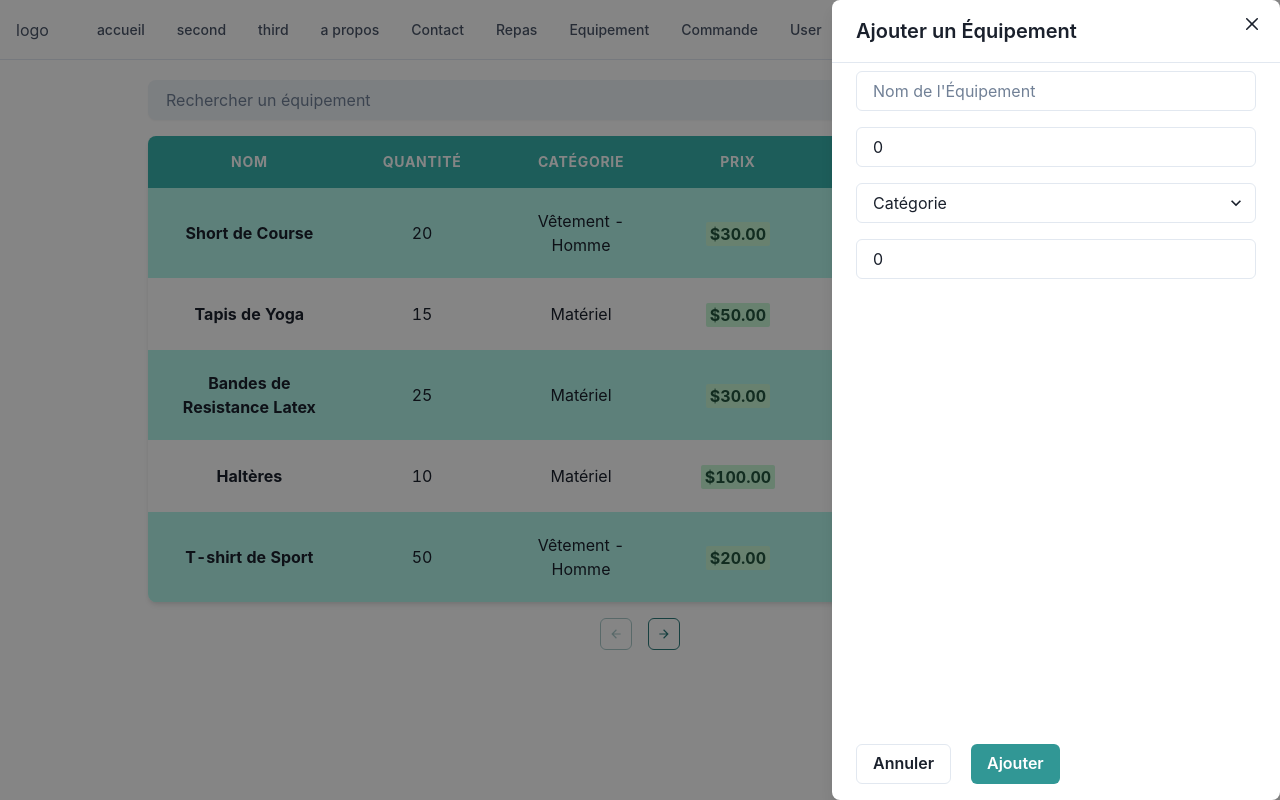
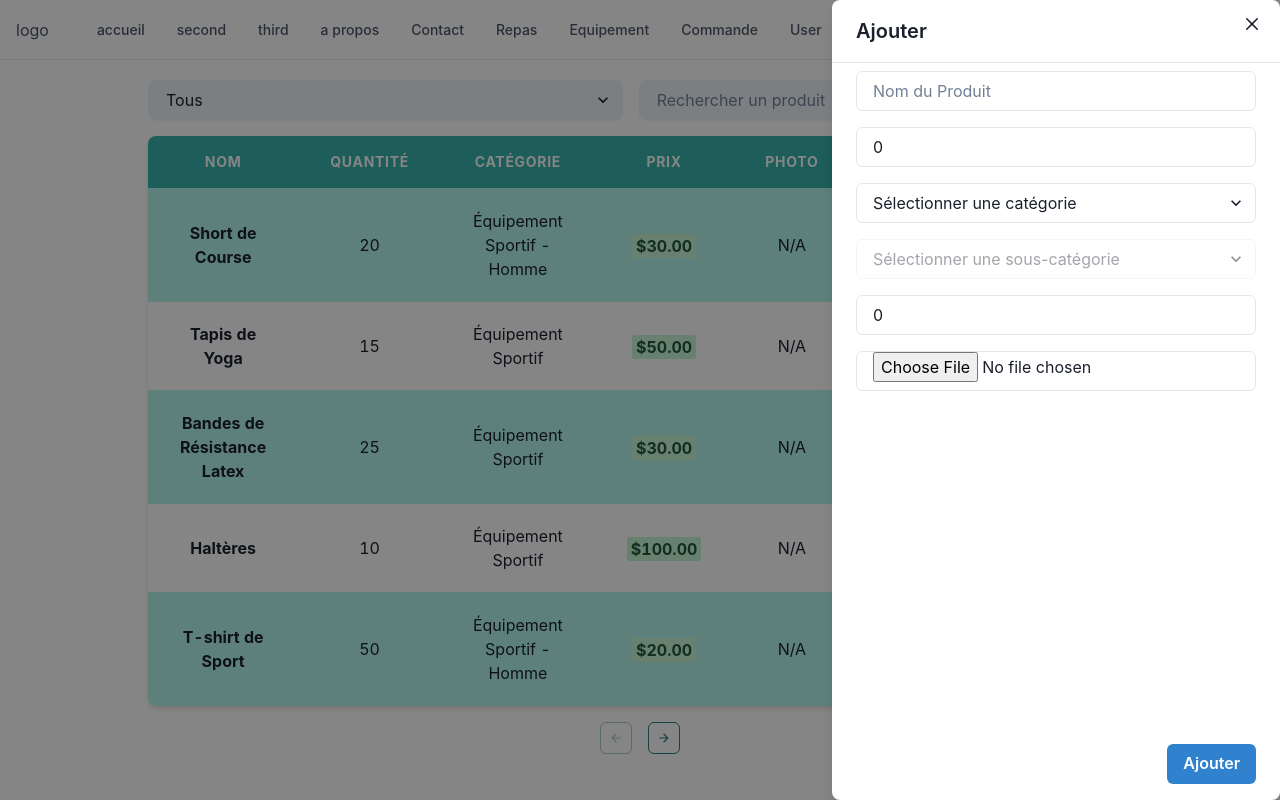
Before and after one commit to KabsiMontassar/mood-food, a React (Vite) app: page /Equipement in a window 1280 px wide. Both pictures are taken after a click on the button 1216 px from the left and 736 px from the top of the page. Built offline with nearby package versions, Linux system fonts and the light colour scheme.

Commit message:
Update Equipement.jsx

```diff
--- a/src/Pages/Equipement.jsx
+++ b/src/Pages/Equipement.jsx
@@ -3,29 +3,42 @@ import {
   Box, Input, Table, Thead, Tbody, Tr, Th, Td, IconButton,
   Drawer, DrawerBody, DrawerFooter, DrawerHeader, DrawerOverlay,
   DrawerContent, DrawerCloseButton, useDisclosure, VStack, Badge, HStack,
-  Select, Button
+  Select, Button, Image
 } from '@chakra-ui/react';
 import { AddIcon, EditIcon, DeleteIcon, ArrowForwardIcon, ArrowBackIcon } from '@chakra-ui/icons';
 
-const GestionEquipement = () => {
-  const initialEquipements = [
-    { nom: 'Short de Course', quantite: 20, categorie: 'Vêtement', prix: 30, sousCategorie: 'Homme' },
-    { nom: 'Tapis de Yoga', quantite: 15, categorie: 'Matériel', prix: 50, sousCategorie: '' },
-    { nom: 'Bandes de Resistance Latex', quantite: 25, categorie: 'Matériel', prix: 30, sousCategorie: '' },
-    { nom: 'Haltères', quantite: 10, categorie: 'Matériel', prix: 100, sousCategorie: '' },
-    { nom: 'T-shirt de Sport', quantite: 50, categorie: 'Vêtement', prix: 20, sousCategorie: 'Homme' },
-    { nom: 'Rameur', quantite: 5, categorie: 'Matériel', prix: 300, sousCategorie: '' },
-    { nom: 'Legging de Yoga', quantite: 35, categorie: 'Vêtement', prix: 40, sousCategorie: 'Femme' },
-    { nom: 'Ceinture de sudation', quantite: 20, categorie: 'Matériel', prix: 25, sousCategorie: '' },
-    { nom: 'Chaussures de Running', quantite: 18, categorie: 'Vêtement', prix: 60, sousCategorie: 'Homme' },
-    { nom: 'Kettlebell', quantite: 8, categorie: 'Matériel', prix: 80, sousCategorie: '' }
-  ];
+const GestionProduit = () => {
+  const initialProduits = [
+    { nom: 'Short de Course', quantite: 20, categorie: 'Équipement Sportif', prix: 30, sousCategorie: 'Homme', populaire: true },
+    { nom: 'Tapis de Yoga', quantite: 15, categorie: 'Équipement Sportif', prix: 50, sousCategorie: '', populaire: false },
+    { nom: 'Bandes de Résistance Latex', quantite: 25, categorie: 'Équipement Sportif', prix: 30, sousCategorie: '', populaire: true },
+    { nom: 'Haltères', quantite: 10, categorie: 'Équipement Sportif', prix: 100, sousCategorie: '', populaire: false },
+    { nom: 'T-shirt de Sport', quantite: 50, categorie: 'Équipement Sportif', prix: 20, sousCategorie: 'Homme', populaire: false },
+    { nom: 'Rameur', quantite: 5, categorie: 'Équipement Sportif', prix: 300, sousCategorie: '', populaire: true },
+    { nom: 'Legging de Yoga', quantite: 35, categorie: 'Équipement Sportif', prix: 40, sousCategorie: 'Femme', populaire: true },
+    { nom: 'Ceinture de sudation', quantite: 20, categorie: 'Équipement Sportif', prix: 25, sousCategorie: '', populaire: false },
+    { nom: 'Chaussures de Running', quantite: 18, categorie: 'Équipement Sportif', prix: 60, sousCategorie: 'Homme', populaire: true },
+    { nom: 'Kettlebell', quantite: 8, categorie: 'Équipement Sportif', prix: 80, sousCategorie: '', populaire: false },
+    { nom: 'Whey Protein', quantite: 30, categorie: 'Compléments', prix: 60, sousCategorie: '', populaire: true },
+    { nom: 'BCAA', quantite: 20, categorie: 'Compléments', prix: 40, sousCategorie: '', populaire: false },
+    { nom: 'Omega 3', quantite: 25, categorie: 'Compléments', prix: 35, sousCategorie: '', populaire: true },
+    { nom: 'Vitamines C', quantite: 40, categorie: 'Compléments', prix: 15, sousCategorie: '', populaire: false },
+    { nom: 'Gainer', quantite: 15, categorie: 'Compléments', prix: 80, sousCategorie: '', populaire: true },
+    { nom: 'Barres protéinées', quantite: 50, categorie: 'Produits Diététique', prix: 5, sousCategorie: '', populaire: true },
+    { nom: 'Boisson Énergétique', quantite: 60, categorie: 'Produits Diététique', prix: 3, sousCategorie: '', populaire: false },
+    { nom: 'Shaker', quantite: 35, categorie: 'Produits Diététique', prix: 10, sousCategorie: '', populaire: false },
+    { nom: 'Lait d\'Amandes', quantite: 25, categorie: 'Produits Diététique', prix: 8, sousCategorie: '', populaire: false },
+    { nom: 'Flocons d\'Avoine', quantite: 45, categorie: 'Produits Diététique', prix: 12, sousCategorie: '', populaire: true },]
 
-  const [equipements, setEquipements] = useState(initialEquipements);
+  const [produits, setProduits] = useState(initialProduits);
   const [recherche, setRecherche] = useState('');
-  const [nouvelEquipement, setNouvelEquipement] = useState({ nom: '', quantite: 0, categorie: '', prix: 0, sousCategorie: '' });
-  const [categories] = useState(['Vêtement', 'Matériel']);
-  const [sousCategories] = useState({ Vêtement: ['Homme', 'Femme'] });
+  const [nouveauProduit, setNouveauProduit] = useState({ nom: '', quantite: 0, categorie: '', sousCategorie: '', prix: 0, populaire: false, photo: null });
+  const [categories] = useState({
+    'Équipement Sportif': ['Vêtements', 'Matériel'],
+    'Compléments': ['Protéines', 'Vitamines'],
+    'Produits Diététique': ['Snacks', 'Boissons']
+  });
+  const [categorieFiltre, setCategorieFiltre] = useState('Tous');
   const [editingIndex, setEditingIndex] = useState(null);
   const { isOpen, onOpen, onClose } = useDisclosure();
   const btnRef = React.useRef();
@@ -33,57 +46,52 @@ const GestionEquipement = () => {
   const [currentPage, setCurrentPage] = useState(0);
   const itemsPerPage = 5;
 
+  const handleFileUpload = (e) => {
+    const file = e.target.files[0];
+    const reader = new FileReader();
+    reader.onloadend = () => {
+      setNouveauProduit({ ...nouveauProduit, photo: reader.result });
+    };
+    if (file) {
+      reader.readAsDataURL(file);
+    }
+  };
+
   const openDrawerForEdit = (index) => {
-    setNouvelEquipement(equipements[index]);
+    setNouveauProduit(produits[index]);
     setEditingIndex(index);
     onOpen();
   };
 
-  const ajouterEquipement = () => {
+  const ajouterProduit = () => {
     if (editingIndex !== null) {
-      const equipementsMisAJour = equipements.map((e, i) => (i === editingIndex ? nouvelEquipement : e));
-      setEquipements(equipementsMisAJour);
+      const produitsMisAJour = produits.map((p, i) => (i === editingIndex ? nouveauProduit : p));
+      setProduits(produitsMisAJour);
       setEditingIndex(null);
     } else {
-      setEquipements([...equipements, nouvelEquipement]);
+      setProduits([...produits, nouveauProduit]);
     }
-    setNouvelEquipement({ nom: '', quantite: 0, categorie: '', prix: 0, sousCategorie: '' });
+    setNouveauProduit({ nom: '', quantite: 0, categorie: '', sousCategorie: '', prix: 0, populaire: false, photo: null });
     onClose();
   };
 
-  const mettreAJourEquipement = (index) => {
-    openDrawerForEdit(index);
+  const supprimerProduit = (index) => {
+    const produitsMisAJour = produits.filter((_, i) => i !== index);
+    setProduits(produitsMisAJour);
   };
 
-  const supprimerEquipement = (index) => {
-    const equipementsMisAJour = equipements.filter((_, i) => i !== index);
-    setEquipements(equipementsMisAJour);
-  };
-
-  const handleCategoryChange = (e) => {
-    const categorie = e.target.value;
-    setNouvelEquipement(prev => ({
-      ...prev,
-      categorie,
-      sousCategorie: categorie === 'Vêtement' ? prev.sousCategorie : ''
-    }));
-  };
-
-  const handleSousCategorieChange = (e) => {
-    setNouvelEquipement(prev => ({ ...prev, sousCategorie: e.target.value }));
-  };
-
-  const equipementsFiltres = equipements.filter((equipement) =>
-    equipement.nom.toLowerCase().includes(recherche.toLowerCase())
+  const produitsFiltres = produits.filter((produit) =>
+    (categorieFiltre === 'Tous' || produit.categorie === categorieFiltre) &&
+    produit.nom.toLowerCase().includes(recherche.toLowerCase())
   );
 
-  const paginatedEquipements = equipementsFiltres.slice(
+  const paginatedProduits = produitsFiltres.slice(
     currentPage * itemsPerPage,
     (currentPage + 1) * itemsPerPage
   );
 
   const handleNextPage = () => {
-    if ((currentPage + 1) * itemsPerPage < equipementsFiltres.length) {
+    if ((currentPage + 1) * itemsPerPage < produitsFiltres.length) {
       setCurrentPage(currentPage + 1);
     }
   };
@@ -94,25 +102,35 @@ const GestionEquipement = () => {
     }
   };
 
-  const handleNextEquipement = () => {
-    const nextIndex = editingIndex + 1;
-    if (nextIndex < equipements.length) {
-      openDrawerForEdit(nextIndex);
-    }
-  };
-
   return (
     <Box p={5} maxW="container.lg" mx="auto">
+      {/* Filter and Search in the same row */}
+      <HStack spacing={4} mb={4}>
+        <Select
+          placeholder="Filtrer par catégorie"
+          value={categorieFiltre}
+          onChange={(e) => setCategorieFiltre(e.target.value)}
+          variant="filled"
+          borderRadius="lg"
+          shadow="sm"
+        >
+          <option value="Tous">Tous</option>
+          {Object.keys(categories).map((categorie) => (
+            <option key={categorie} value={categorie}>{categorie}</option>
+          ))}
+        </Select>
+
         <Input
-        placeholder="Rechercher un équipement"
+          placeholder="Rechercher un produit"
           value={recherche}
           onChange={(e) => setRecherche(e.target.value)}
-        mb={4}
           variant="filled"
           borderRadius="lg"
           shadow="sm"
         />
+      </HStack>
 
+      {/* Product table */}
       <Table variant="striped" colorScheme="teal" size="lg" shadow="md" borderRadius="lg" overflow="hidden">
         <Thead bg="teal.400">
           <Tr>
@@ -120,28 +138,29 @@ const GestionEquipement = () => {
             <Th color="white" textAlign="center">Quantité</Th>
             <Th color="white" textAlign="center">Catégorie</Th>
             <Th color="white" textAlign="center">Prix</Th>
+            <Th color="white" textAlign="center">Photo</Th>
             <Th color="white" textAlign="center">Actions</Th>
           </Tr>
         </Thead>
         <Tbody>
-          {paginatedEquipements.map((equipement, index) => (
-            <Tr key={index} _hover={{ bg: "teal.50" }}>
-              <Td textAlign="center" fontWeight="bold">{equipement.nom}</Td>
-              <Td textAlign="center">{equipement.quantite}</Td>
+          {paginatedProduits.map((produit, index) => (
+            <Tr key={index} bg={produit.populaire ? 'yellow.100' : 'white'}>
+              <Td textAlign="center" fontWeight="bold">{produit.nom}</Td>
+              <Td textAlign="center">{produit.quantite}</Td>
+              <Td textAlign="center">{`${produit.categorie} ${produit.sousCategorie ? `- ${produit.sousCategorie}` : ''}`}</Td>
               <Td textAlign="center">
-                {equipement.categorie}
-                {equipement.sousCategorie && ` - ${equipement.sousCategorie}`}
+                <Badge colorScheme="green" fontSize="1em">
+                  ${produit.prix.toFixed(2)}
+                </Badge>
               </Td>
               <Td textAlign="center">
-                <Badge colorScheme="green" fontSize="1em">
-                  ${equipement.prix.toFixed(2)}
-                </Badge>
+                {produit.photo ? <Image src={produit.photo} boxSize="50px" objectFit="cover" borderRadius="md" /> : 'N/A'}
               </Td>
               <Td textAlign="center">
                 <HStack spacing={2} justifyContent="center">
                   <Button
                     leftIcon={<EditIcon />}
-                    onClick={() => mettreAJourEquipement(index)}
+                    onClick={() => openDrawerForEdit(index)}
                     colorScheme="blue"
                     variant="outline"
                     size="sm"
@@ -150,7 +169,7 @@ const GestionEquipement = () => {
                   </Button>
                   <Button
                     leftIcon={<DeleteIcon />}
-                    onClick={() => supprimerEquipement(index)}
+                    onClick={() => supprimerProduit(index)}
                     colorScheme="red"
                     variant="outline"
                     size="sm"
@@ -164,7 +183,7 @@ const GestionEquipement = () => {
         </Tbody>
       </Table>
 
-
+      {/* Pagination */}
       <HStack justifyContent="center" mt={4} spacing={4}>
         <IconButton
           onClick={handlePreviousPage}
@@ -182,16 +201,17 @@ const GestionEquipement = () => {
           variant="outline"
           aria-label="Page suivante"
           size="sm"
-          isDisabled={(currentPage + 1) * itemsPerPage >= equipementsFiltres.length}
+          isDisabled={(currentPage + 1) * itemsPerPage >= produitsFiltres.length}
         />
       </HStack>
 
+      {/* Add product button */}
       <IconButton
         ref={btnRef}
         icon={<AddIcon />}
         colorScheme="teal"
         onClick={() => {
-          setNouvelEquipement({ nom: '', quantite: 0, categorie: '', prix: 0, sousCategorie: '' });
+          setNouveauProduit({ nom: '', quantite: 0, categorie: '', sousCategorie: '', prix: 0, populaire: false, photo: null });
           setEditingIndex(null);
           onOpen();
         }}
@@ -202,9 +222,10 @@ const GestionEquipement = () => {
         position="fixed"
         bottom={10}
         right={10}
-        aria-label="Ajouter un équipement"
+        aria-label="Ajouter un produit"
       />
 
+      {/* Drawer for add/edit product */}
       <Drawer
         isOpen={isOpen}
         placement="right"
@@ -215,57 +236,73 @@ const GestionEquipement = () => {
         <DrawerContent borderRadius="lg" maxW="md">
           <DrawerCloseButton />
           <DrawerHeader borderBottomWidth="1px">
-            {editingIndex !== null ? 'Modifier l\'Équipement' : 'Ajouter un Équipement'}
+            {editingIndex !== null ? 'Modifier ' : 'Ajouter '}
           </DrawerHeader>
 
           <DrawerBody>
             <VStack spacing={4} align="stretch">
               <Input
-                placeholder="Nom de l'Équipement"
-                value={nouvelEquipement.nom}
-                onChange={(e) => setNouvelEquipement({ ...nouvelEquipement, nom: e.target.value })}
+                placeholder="Nom du Produit"
+                value={nouveauProduit.nom}
+                onChange={(e) => setNouveauProduit({ ...nouveauProduit, nom: e.target.value })}
               />
               <Input
                 placeholder="Quantité"
                 type="number"
-                value={nouvelEquipement.quantite}
-                onChange={(e) => setNouvelEquipement({ ...nouvelEquipement, quantite: parseInt(e.target.value, 10) })}
+                value={nouveauProduit.quantite}
+                onChange={(e) => setNouveauProduit({ ...nouveauProduit, quantite: parseInt(e.target.value, 10) })}
               />
-              <Select placeholder="Catégorie" value={nouvelEquipement.categorie} onChange={handleCategoryChange}>
-                {categories.map((categorie) => (
-                  <option key={categorie} value={categorie}>{categorie}</option>
+              <Select
+                placeholder="Sélectionner une catégorie"
+                value={nouveauProduit.categorie}
+                onChange={(e) => {
+                  const selectedCategorie = e.target.value;
+                  setNouveauProduit({
+                    ...nouveauProduit,
+                    categorie: selectedCategorie,
+                    sousCategorie: categories[selectedCategorie][0] || '',
+                  });
+                }}
+              >
+                {Object.keys(categories).map((categorie) => (
+                  <option key={categorie} value={categorie}>
+                    {categorie}
+                  </option>
                 ))}
               </Select>
-              {nouvelEquipement.categorie === 'Vêtement' && (
-                <Select placeholder="Sous-catégorie" value={nouvelEquipement.sousCategorie} onChange={handleSousCategorieChange}>
-                  {sousCategories[nouvelEquipement.categorie].map((sousCategorie) => (
-                    <option key={sousCategorie} value={sousCategorie}>{sousCategorie}</option>
+
+              <Select
+                placeholder="Sélectionner une sous-catégorie"
+                value={nouveauProduit.sousCategorie}
+                onChange={(e) => setNouveauProduit({ ...nouveauProduit, sousCategorie: e.target.value })}
+                isDisabled={!nouveauProduit.categorie}
+              >
+                {nouveauProduit.categorie &&
+                  categories[nouveauProduit.categorie].map((sousCategorie) => (
+                    <option key={sousCategorie} value={sousCategorie}>
+                      {sousCategorie}
+                    </option>
                   ))}
               </Select>
-              )}
+
               <Input
                 placeholder="Prix"
                 type="number"
-                value={nouvelEquipement.prix}
-                onChange={(e) => setNouvelEquipement({ ...nouvelEquipement, prix: parseFloat(e.target.value) })}
+                value={nouveauProduit.prix}
+                onChange={(e) => setNouveauProduit({ ...nouveauProduit, prix: parseFloat(e.target.value) })}
+              />
+              <Input
+                type="file"
+                accept="image/*"
+                onChange={handleFileUpload}
               />
             </VStack>
           </DrawerBody>
 
-          <DrawerFooter justifyContent="space-between">
-            <HStack>
-              <Button variant="outline" mr={3} onClick={onClose}>
-                Annuler
+          <DrawerFooter>
+            <Button colorScheme="blue" onClick={ajouterProduit}>
+              {editingIndex !== null ? 'Mettre à jour' : 'Ajouter'}
             </Button>
-              <Button colorScheme="teal" onClick={ajouterEquipement}>
-                {editingIndex !== null ? 'Enregistrer' : 'Ajouter'}
-              </Button>
-            </HStack>
-            {editingIndex !== null && editingIndex < equipements.length - 1 && (
-              <Button colorScheme="teal" onClick={handleNextEquipement}>
-                Équipement suivant
-              </Button>
-            )}
           </DrawerFooter>
         </DrawerContent>
       </Drawer>
@@ -273,4 +310,4 @@ const GestionEquipement = () => {
   );
 };
 
-export default GestionEquipement;
+export default GestionProduit;
```
Lines whose indentation alone changed are shown as unchanged.
